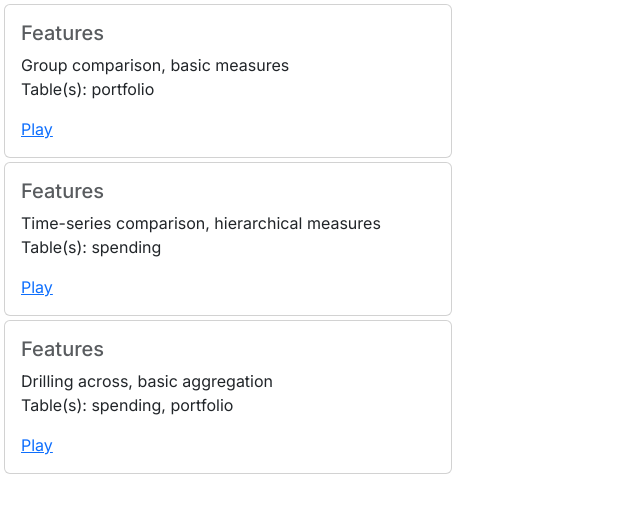
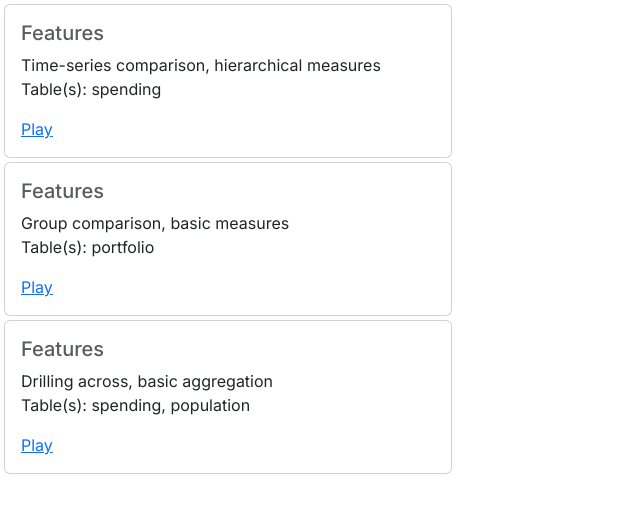
Before and after one commit to squashql/squashql-showcase, a Next.js app in the folder ui/: page / in a window 1280 px wide. Shown: the top 512 px of the page, without its empty margins (0-640 px from the left). Built offline with nearby package versions, Linux system fonts and the light colour scheme.

Commit message:
change order

```diff
--- a/ui/src/app/page.tsx
+++ b/ui/src/app/page.tsx
@@ -23,11 +23,11 @@ export default function Page() {
 
   return (
           <div className="ms-1 mt-1">
+            <Card link={"spending"} tables={["spending"]}
+                  features={["Time-series comparison", "hierarchical measures"]}/>
             <Card link={"portfolio"} tables={["portfolio"]}
                   features={["Group comparison", "basic measures"]}/>
-            <Card link={"spending"} tables={["spending"]}
-                  features={["Time-series comparison", "hierarchical measures"]}/>
-            <Card link={"spendingandpopulation"} tables={["spending", "portfolio"]}
+            <Card link={"spendingandpopulation"} tables={["spending", "population"]}
                   features={["Drilling across", "basic aggregation"]}/>
           </div>
   )
```
